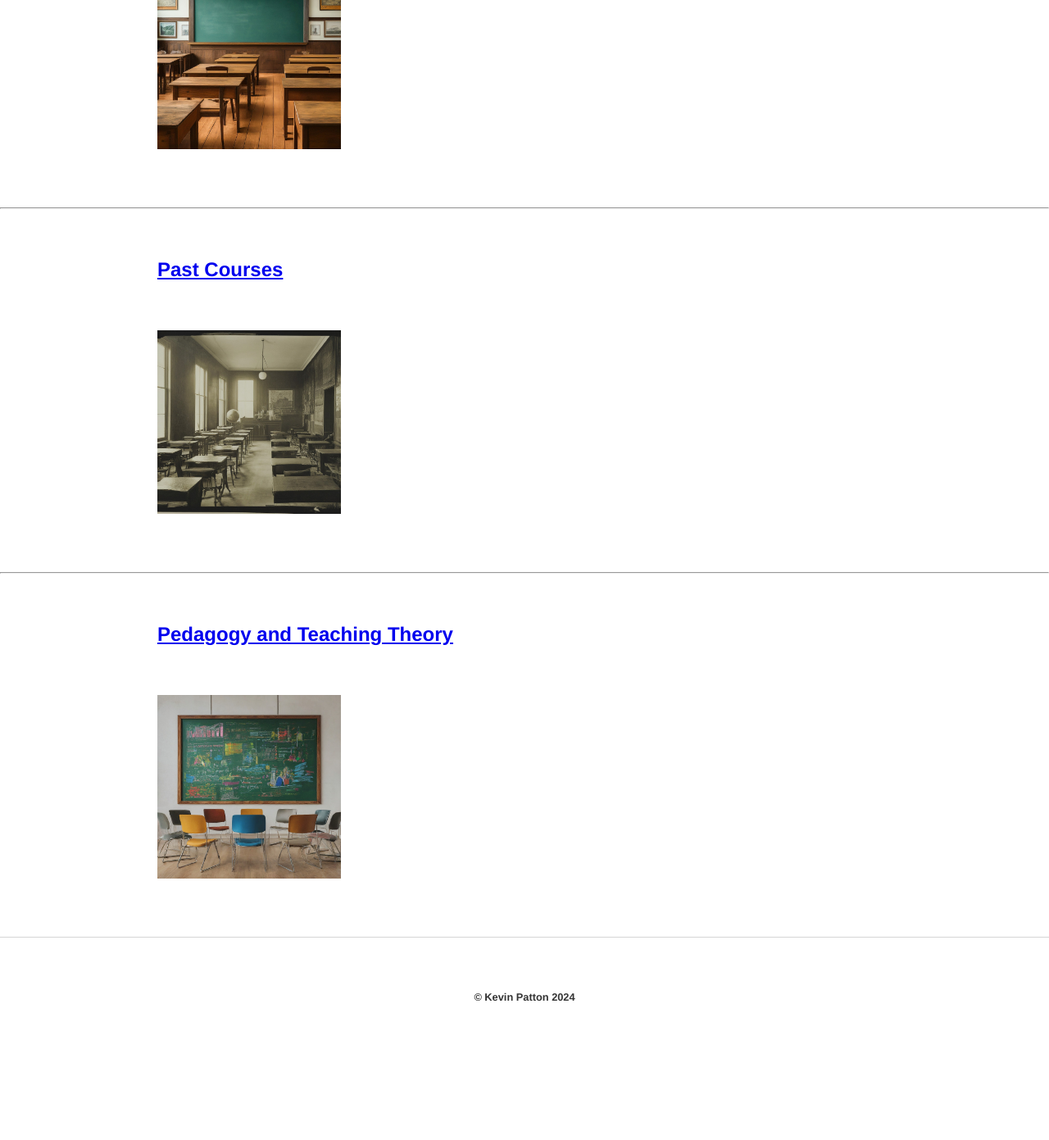
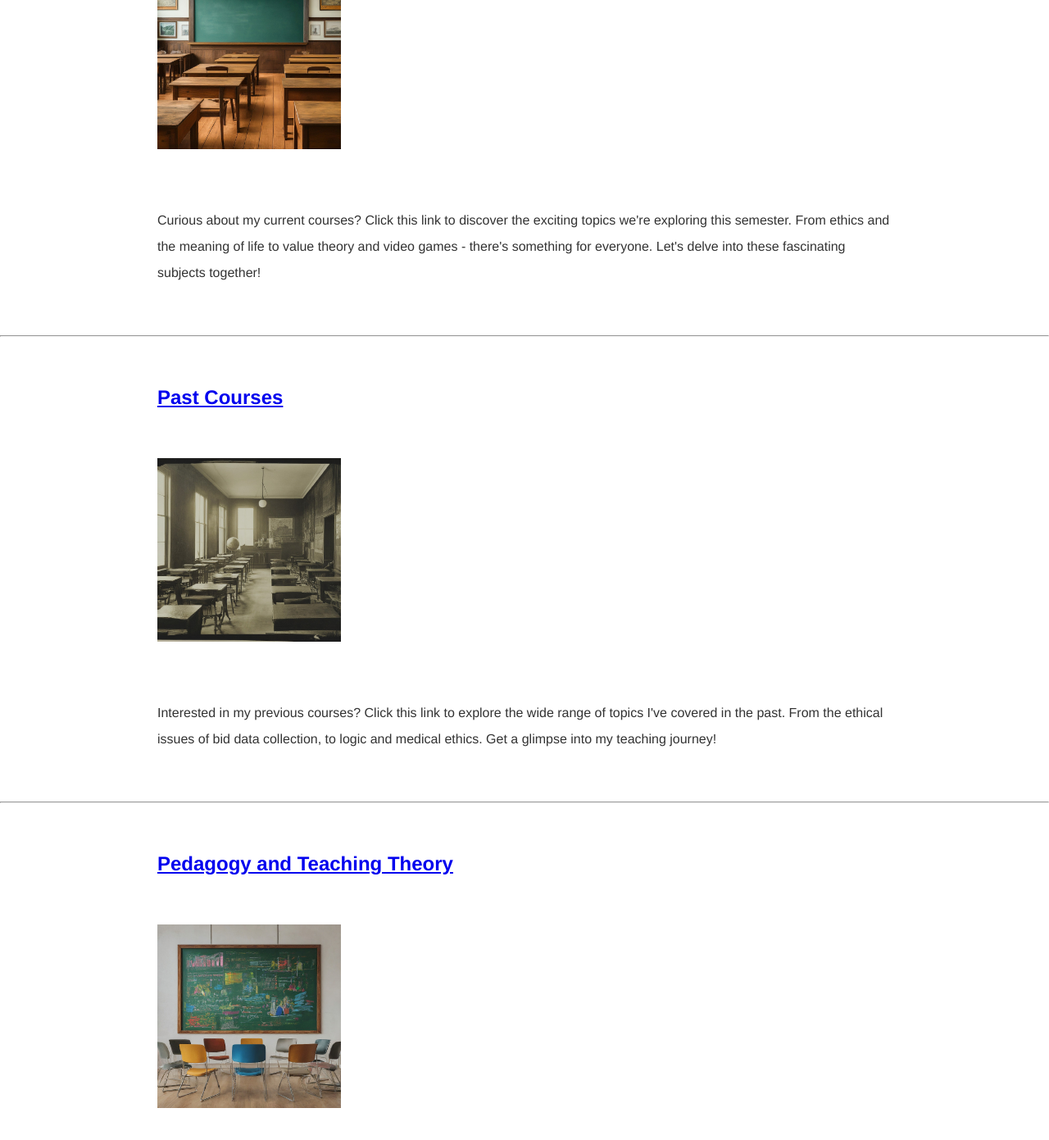
Before and after one commit to kevinjpatton/kevinjpatton.github.io, a Jekyll site: the page built from teaching/index.html, in a window 1280 px wide and 1400 px high, scrolled down 538 px. Shown: the top 1391 px of the window at 82% size. Built offline with Jekyll 4.4.1, drawn with Linux system fonts in a browser that asks for light colours; Markdown is read by kramdown in place of the engine named in the settings; before the commit the page ends 1828 px from its top, so only the background shows below that; some of the changed text lies outside the part shown.

Commit message:
Update index.html

```diff
--- a/teaching/index.html
+++ b/teaching/index.html
@@ -2,11 +2,11 @@
 layout: teaching
 title: Teaching - Kevin Patton
 ---
-<h2><a href="/teaching/currentcourses/">Current Courses</a></h2><p><img src="/teaching/currentcourses/Current_Courses.jpg" alt="current_philosophy_classes" class="thumbnail"></p>
+<h2><a href="/teaching/currentcourses/">Current Courses</a></h2><p><img src="/teaching/currentcourses/Current_Courses.jpg" alt="current_philosophy_classes" class="thumbnail"></p><p>Curious about my current courses? Click this link to discover the exciting topics we're exploring this semester. From ethics and the meaning of life to value theory and video games - there's something for everyone. Let's delve into these fascinating subjects together!</p>
 </div>
 <hr>
-<h2><a href="/teaching/pastcourses/">Past Courses</a></h2><p><img src="/teaching/pastcourses/Past_Courses.jpg" alt="past_philosophy_classes" class="thumbnail"></p>
+<h2><a href="/teaching/pastcourses/">Past Courses</a></h2><p><img src="/teaching/pastcourses/Past_Courses.jpg" alt="past_philosophy_classes" class="thumbnail"></p><p>Interested in my previous courses? Click this link to explore the wide range of topics I've covered in the past. From the ethical issues of bid data collection, to logic and medical ethics. Get a glimpse into my teaching journey!</p>
 </div>
 <hr>
-<h2><a href="/teaching/pedagogy/">Pedagogy and Teaching Theory</a></h2><p><img src="/teaching/pedagogy/Pedagogy.jpg" alt="pedagogy_and_teaching_theory" class="thumbnail"></p>
+<h2><a href="/teaching/pedagogy/">Pedagogy and Teaching Theory</a></h2><p><img src="/teaching/pedagogy/Pedagogy.jpg" alt="pedagogy_and_teaching_theory" class="thumbnail"></p><p>Curious about my approach to teaching and learning? Click this link to delve into my thoughts on pedagogy and educational philosophy. Let's explore the theories and practices that shape my classroom!</p>
 </div>
```
